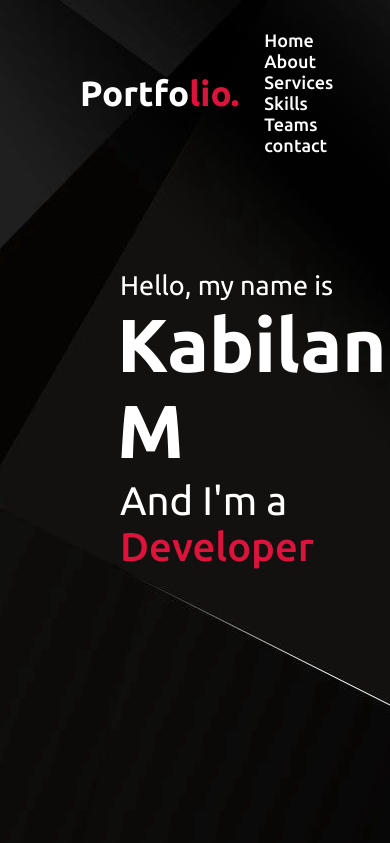
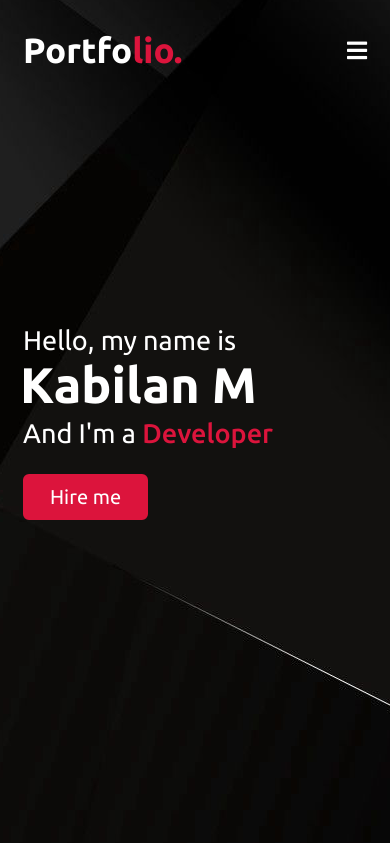
Before and after one commit to mkabilan19/Portfolio, a PHP site: page / in a window 390 px wide; the page is wider, and only the part inside the window is pictured. Shown: the top 843 px of that part. Run offline with PHP 8.4, Linux system fonts and the light colour scheme; some libraries are stand-ins or nearby versions.

Commit message:
finished the home section

```diff
--- a/Front End projects/index.html
+++ b/Front End projects/index.html
@@ -7,7 +7,7 @@
     <!--style sheet-->
     <link rel="stylesheet" href="styles.css">
     <!--font awesome CDN-->
-    <script src="https://kit.fontawesome.com/yourcode.js" crossorigin="anonymous"></script>
+    <link rel="stylesheet" href="https://cdnjs.cloudflare.com/ajax/libs/font-awesome/5.15.3/css/all.min.css"/>
     <!--jquery CDN-->
     <script src="https://ajax.googleapis.com/ajax/libs/jquery/3.6.0/jquery.min.js"></script>
   </head>
@@ -15,9 +15,7 @@
                     <!--navbar-->
      <nav class="navbar">
        <div class="max-width">
-         <div class="logo">
-           <a href="#">Portfo<span>lio.</span></a>
-         </div>
+         <div class="logo"> <a href="#">Portfo<span>lio.</span></a></div>
          <ul class="menu">
            <li><a href="#">Home</a></li>
            <li><a href="#">About</a></li>
@@ -27,8 +25,8 @@
            <li><a href="#">contact</a></li>
          </ul>
          <div class="menu-btn">
-           <i class="fas fa-bars"></i>
-          </div>
+          <i class="fas fa-bars"></i>
+         </div>
        </div>
      </nav>
              <!--home section starts-->
@@ -38,6 +36,7 @@
             <div class="text-1">Hello, my name is</div>
             <div class="text-2">Kabilan M</div>
             <div class="text-3">And I'm a <span>Developer</span></div>
+            <a href="#">Hire me</a>
           </div>
         </div>
       </section>
--- a/Front End projects/script.js
+++ b/Front End projects/script.js
@@ -5,5 +5,10 @@ $(document).ready(function(){
     }else{
       $('.navbar').removeClass("sticky");
     }
-  })
+  });
+  // toggle menu/navbar script
+  $('.menu-btn').click(function(){
+    $('.navbar .menu').toggleClass("active");
+    $('.menu-btn i').toggleClass("active");
+  });
 });
--- a/Front End projects/styles.css
+++ b/Front End projects/styles.css
@@ -103,5 +103,101 @@
   font-weight: 500;
   color: crimson;
 }
+.home .home-content a{
+  display: inline-block;
+  background: crimson;
+  color: #fff;
+  font-size: 25px;
+  padding: 12px 36px;
+  margin-top: 20px;
+  border-radius: 6px;
+  border: 2px solid crimson;
+  transition: all 0.3s ease;
+}
+.home .home-content a:hover{
+  color: crimson;
+  background: none;
+}
+
+
 
 /* responsive media querys starts */
+
+@media (max-width: 1104px) {
+  .home .max-width{
+    margin-left: 0px;
+  }
+}
+@media (max-width: 991px) {
+  .max-width{
+    padding: 0 50px;
+  }
+}
+
+@media (max-width: 947px){
+
+  .menu-btn{
+    display: block;
+    z-index: 999;
+  }
+  .menu-btn i.active:before{
+    content: "\f00d";
+  }
+  .navbar .menu{
+    position: fixed;
+    height: 100vh;
+    width: 100%;
+    left: -100%;
+    top: 0;
+    background: #111;
+    text-align: center;
+    padding-top: 80px;
+    transition: all 0.3s ease;
+  }
+  .navbar .menu.active{
+    left: 0;
+  }
+  .navbar .menu li{
+    display: block;
+  }
+  .navbar .menu li a{
+    display: inline-block;
+    margin: 20px 0;
+    font-size: 25px;
+  }
+  .home .home-content .text-2{
+    font-size: 70px;
+  }
+  .home .home-content .text-3{
+    font-size: 35px;
+  }
+  .home .home-content a{
+    font-size: 23px;
+    padding: 10px 30px;
+  }
+}
+
+@media (max-width: 690px) {
+  .max-width{
+    padding: 0 23px;
+  }
+  .home .home-content .text-2{
+    font-size: 60px;
+  }
+  .home .home-content .text-3{
+    font-size: 32px;
+  }
+  .home .home-content a{
+    font-size: 20px;
+    padding: 9px 25px;
+  }
+}
+
+@media (max-width: 500px) {
+  .home .home-content .text-2{
+    font-size: 50px;
+  }
+  .home .home-content .text-3{
+    font-size: 27px;
+  }
+}
```
